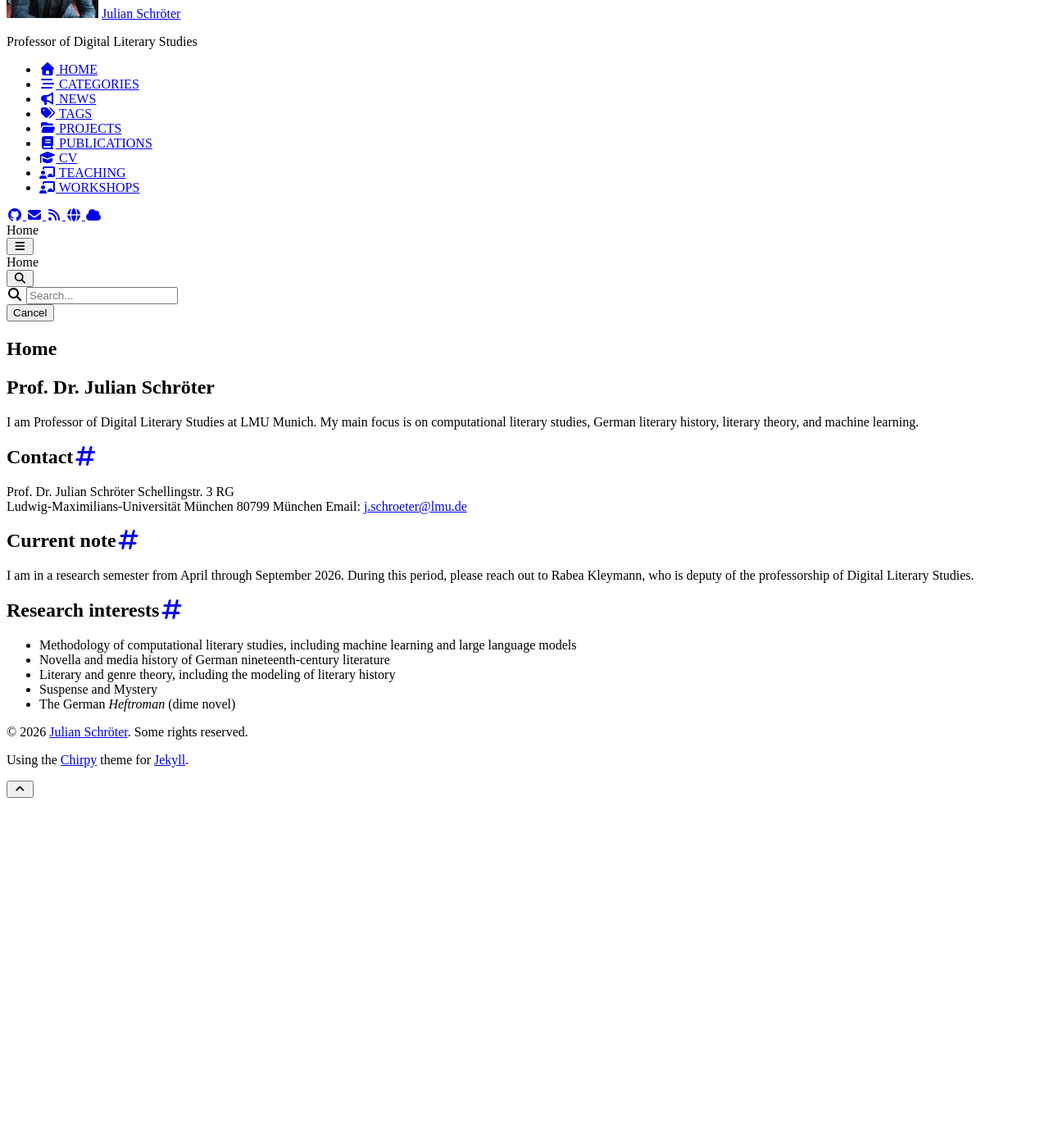
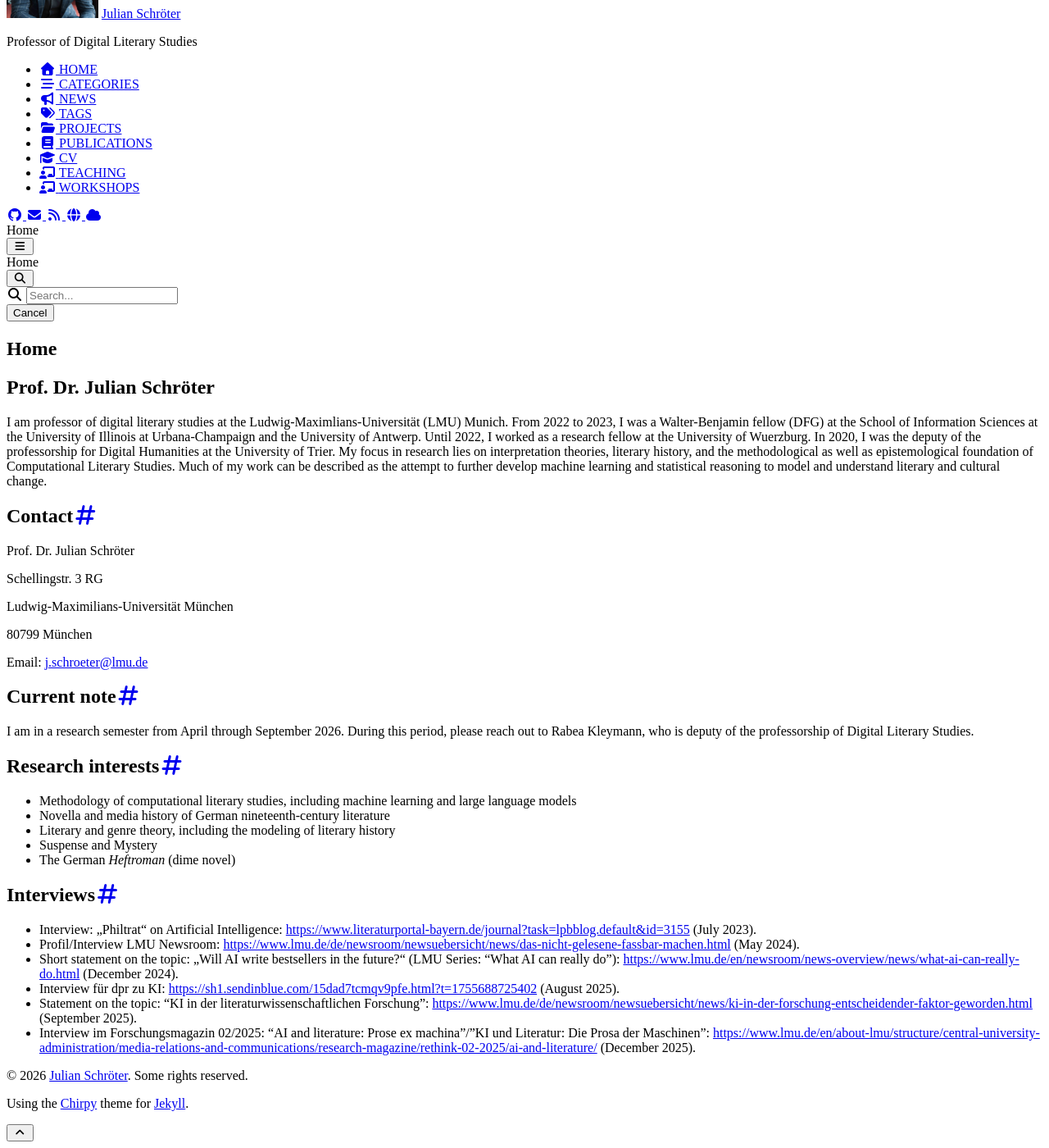
Before and after one commit to julianschroeter/julianschroeter.github.io, a Jekyll site: the page built from index.md, in a window 1280 px wide and 1400 px high, scrolled down 98 px. Shown: the whole window at 82% size. Built offline with Jekyll 4.4.1, drawn with Linux system fonts in a browser that asks for light colours; cached includes are drawn as plain includes; nearby versions of some CDN libraries; before the commit the page ends 1079 px from its top, so only the background shows below that.

Commit message:
main page

```diff
--- a/index.md
+++ b/index.md
@@ -6,15 +6,19 @@ permalink: /
 
 # Prof. Dr. Julian Schröter
 
-I am Professor of Digital Literary Studies at LMU Munich. My main focus is on computational literary studies, German literary history, literary theory, and machine learning.
+I am professor of digital literary studies at the Ludwig-Maximlians-Universität (LMU) Munich. From 2022 to 2023, I was a Walter-Benjamin fellow (DFG) at the School of Information Sciences at the University of Illinois at Urbana-Champaign and the University of Antwerp. Until 2022, I worked as a research fellow at the University of Wuerzburg. In 2020, I was the deputy of the professorship for Digital Humanities at the University of Trier. My focus in research lies on interpretation theories, literary history, and the methodological as well as epistemological foundation of Computational Literary Studies. Much of my work can be described as the attempt to further develop machine learning and statistical reasoning to model and understand literary and cultural change.
 
 
 ## Contact
 
 Prof. Dr. Julian Schröter
+
 Schellingstr. 3 RG
+
 Ludwig-Maximilians-Universität München
+
 80799 München
+
 Email: [j.schroeter@lmu.de](mailto:j.schroeter@lmu.de)
 
 ## Current note
@@ -29,3 +33,12 @@ I am in a research semester from April through September 2026. During this perio
 - Literary and genre theory, including the modeling of literary history
 - Suspense and Mystery
 - The German *Heftroman* (dime novel)
+
+## Interviews
+
+- Interview: „Philtrat“ on Artificial Intelligence: [https://www.literaturportal-bayern.de/journal?task=lpbblog.default&id=3155](https://www.literaturportal-bayern.de/journal?task=lpbblog.default&id=3155) (July 2023).
+- Profil/Interview LMU Newsroom: [https://www.lmu.de/de/newsroom/newsuebersicht/news/das-nicht-gelesene-fassbar-machen.html](https://www.lmu.de/de/newsroom/newsuebersicht/news/das-nicht-gelesene-fassbar-machen.html) (May 2024).
+- Short statement on the topic: „Will AI write bestsellers in the future?“ (LMU Series: "What AI can really do"): [https://www.lmu.de/en/newsroom/news-overview/news/what-ai-can-really-do.html](https://www.lmu.de/en/newsroom/news-overview/news/what-ai-can-really-do.html)  (December 2024).
+- Interview für dpr zu KI: [https://sh1.sendinblue.com/15dad7tcmqv9pfe.html?t=1755688725402](https://sh1.sendinblue.com/15dad7tcmqv9pfe.html?t=1755688725402) (August 2025).
+- Statement on the topic: "KI in der literaturwissenschaftlichen Forschung": [https://www.lmu.de/de/newsroom/newsuebersicht/news/ki-in-der-forschung-entscheidender-faktor-geworden.html](https://www.lmu.de/de/newsroom/newsuebersicht/news/ki-in-der-forschung-entscheidender-faktor-geworden.html) (September 2025).
+- Interview im Forschungsmagazin 02/2025: "AI and literature: Prose ex machina"/"KI und Literatur: Die Prosa der Maschinen": [https://www.lmu.de/en/about-lmu/structure/central-university-administration/media-relations-and-communications/research-magazine/rethink-02-2025/ai-and-literature/](https://www.lmu.de/en/about-lmu/structure/central-university-administration/media-relations-and-communications/research-magazine/rethink-02-2025/ai-and-literature/) (December 2025).
```
